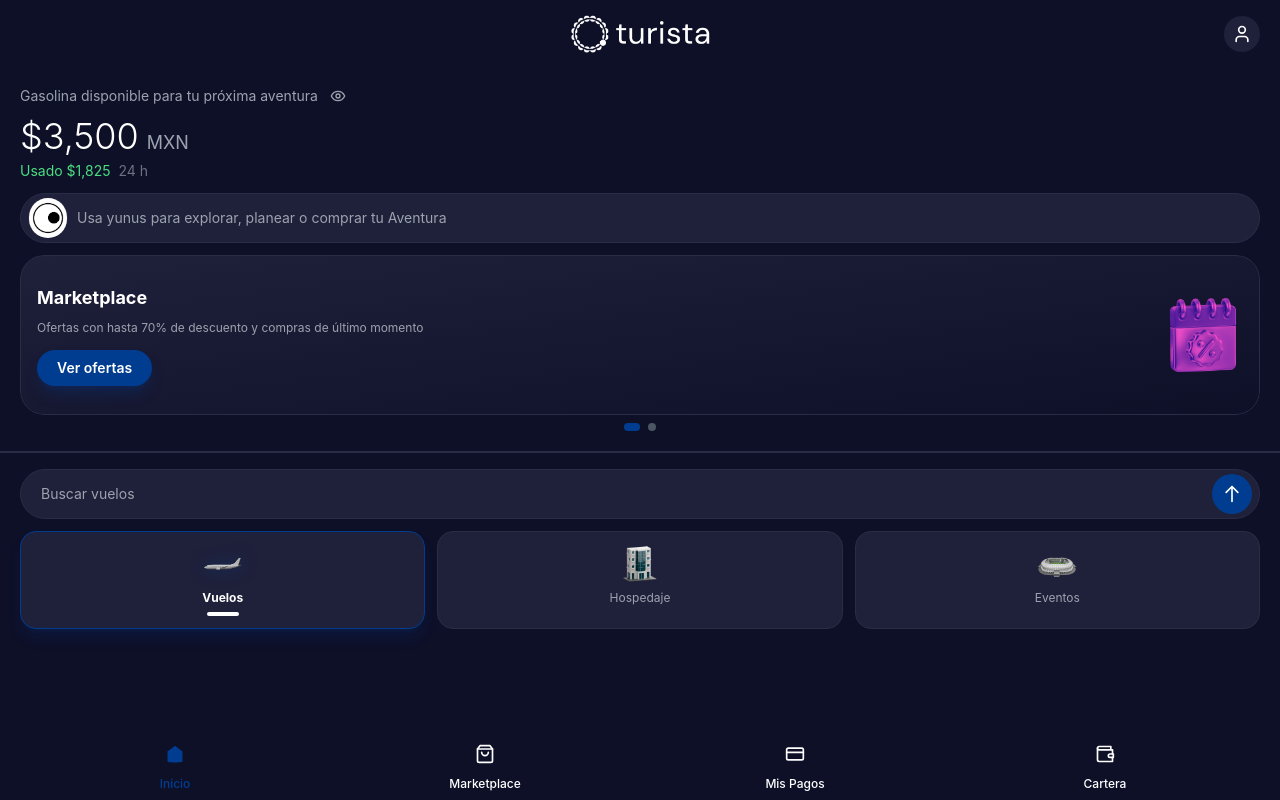
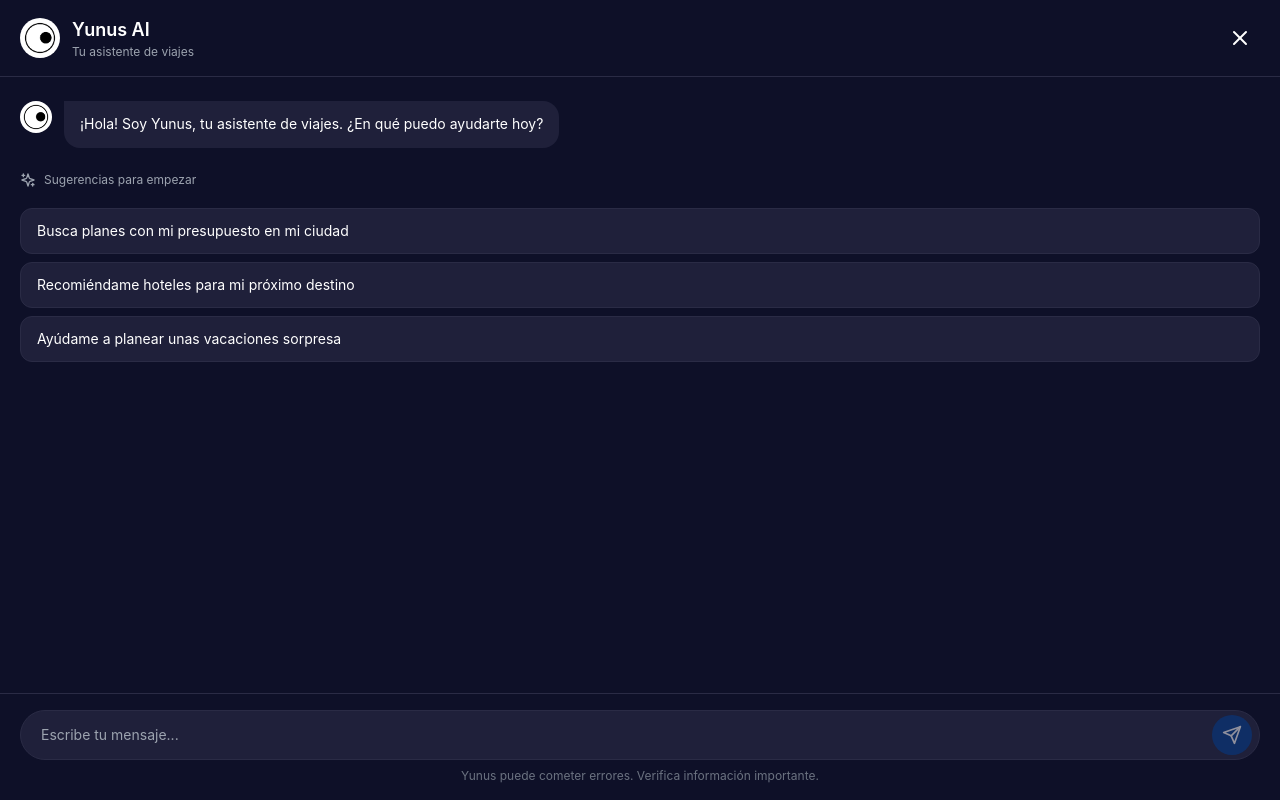
Before and after one commit to Rene-Nun/Pagox_proto_ux, a Next.js app: page / in a window 1280 px wide. Both pictures are taken after a click on the button "Usa yunus para explorar, planear o comprar tu Aventura". Built offline with nearby package versions, Linux system fonts and the light colour scheme.

Commit message:
Actualizar HomeScreen.tsx

```diff
--- a/app/components/screens/HomeScreen.tsx
+++ b/app/components/screens/HomeScreen.tsx
@@ -1,7 +1,7 @@
 import { useState, useEffect } from 'react'
 import MobileContainer from '../MobileContainer'
 import Header from '../Header'
-import { Calendar, CreditCard, ChevronRight, TrendingUp, Eye, EyeOff, X } from 'lucide-react'
+import { Calendar, CreditCard, ChevronRight, TrendingUp, Eye, EyeOff, X, Send, Sparkles } from 'lucide-react'
 
 interface HomeScreenProps {
   onNavigate: (screen: string, tab?: string) => void
@@ -14,7 +14,9 @@ export default function HomeScreen({ onNavigate, activeTab }: HomeScreenProps) {
   const [selectedTab, setSelectedTab] = useState<TabType>('flights')
   const [showBalance, setShowBalance] = useState(true)
   const [showFinanceModal, setShowFinanceModal] = useState(false)
+  const [showYunusChat, setShowYunusChat] = useState(false)
   const [currentCardIndex, setCurrentCardIndex] = useState(0)
+  const [chatInput, setChatInput] = useState('')
 
   // Auto-cambio de cards cada 3 segundos
   useEffect(() => {
@@ -49,6 +51,12 @@ export default function HomeScreen({ onNavigate, activeTab }: HomeScreenProps) {
     }
   }
 
+  const quickPrompts = [
+    "Busca planes con mi presupuesto en mi ciudad",
+    "Recomiéndame hoteles para mi próximo destino",
+    "Ayúdame a planear unas vacaciones sorpresa"
+  ]
+
   return (
     <MobileContainer className="bg-[#0e1028]">
       <style jsx>{`
@@ -59,6 +67,9 @@ export default function HomeScreen({ onNavigate, activeTab }: HomeScreenProps) {
           display: none;
         }
         .modal-scroll::-webkit-scrollbar {
+          display: none;
+        }
+        .chat-scroll::-webkit-scrollbar {
           display: none;
         }
         @keyframes gradient {
@@ -104,7 +115,7 @@ export default function HomeScreen({ onNavigate, activeTab }: HomeScreenProps) {
         <div className="bg-[#0e1028]">
 
           {/* Saldo Total */}
-          <div className="px-5 pt-4 pb-3">
+          <div className="px-5 pt-5 pb-5">
             <div className="flex items-center gap-2 mb-2">
               <h3 className="text-sm text-gray-400">Gasolina disponible para tu próxima aventura</h3>
               <button
@@ -131,9 +142,10 @@ export default function HomeScreen({ onNavigate, activeTab }: HomeScreenProps) {
           </div>
 
           {/* Barra de Yunus AI */}
-          <div className="px-5 pb-3">
+          <div className="px-5 pb-5">
             <div className="relative">
               <button
+                onClick={() => setShowYunusChat(true)}
                 className="w-full bg-[#1f203a] rounded-full pl-14 pr-5 py-3.5 border border-[#2a2b45] hover:border-[#003d90] transition-all text-left"
               >
                 <span className="text-gray-400 text-sm overflow-hidden whitespace-nowrap block">
@@ -151,7 +163,7 @@ export default function HomeScreen({ onNavigate, activeTab }: HomeScreenProps) {
           </div>
 
           {/* CARDS ESTILO CAMPAÑA - AUTO CARRUSEL */}
-          <div className="px-5 pb-1">
+          <div className="px-5 pb-2">
             <div className="relative overflow-hidden rounded-3xl">
               <div
                 className="flex transition-transform duration-500 ease-in-out"
@@ -159,16 +171,16 @@ export default function HomeScreen({ onNavigate, activeTab }: HomeScreenProps) {
               >
                 {/* Card Marketplace */}
                 <div className="w-full flex-shrink-0">
-                  <div className="bg-gradient-to-br from-[#1f203a] to-[#0e1028] rounded-3xl p-4 border border-[#2a2b45] shadow-xl h-[160px] flex items-center">
+                  <div className="bg-gradient-to-br from-[#1f203a] to-[#0e1028] rounded-3xl p-5 border border-[#2a2b45] shadow-xl h-[170px] flex items-center">
                     <div className="flex items-center justify-between w-full">
                       <div className="flex-1 pr-3">
-                        <h3 className="text-lg font-bold text-white mb-1.5">Marketplace</h3>
-                        <p className="text-xs text-gray-400 leading-relaxed mb-3">
+                        <h3 className="text-lg font-bold text-white mb-2">Marketplace</h3>
+                        <p className="text-xs text-gray-400 leading-relaxed mb-4">
                           Ofertas con hasta 70% de descuento y compras de último momento
                         </p>
                         <button
                           onClick={() => onNavigate('marketplace', 'marketplace')}
-                          className="bg-[#003d90] text-white px-5 py-2 rounded-full font-semibold text-sm hover:bg-[#0051c7] transition-all shadow-lg shadow-[#003d90]/30"
+                          className="bg-[#003d90] text-white px-6 py-3 rounded-full font-semibold text-sm hover:bg-[#0051c7] transition-all shadow-lg shadow-[#003d90]/30"
                         >
                           Ver ofertas
                         </button>
@@ -186,16 +198,16 @@ export default function HomeScreen({ onNavigate, activeTab }: HomeScreenProps) {
 
                 {/* Card Finanzas */}
                 <div className="w-full flex-shrink-0 pl-5">
-                  <div className="bg-gradient-to-br from-[#1f203a] to-[#0e1028] rounded-3xl p-4 border border-[#2a2b45] shadow-xl h-[160px] flex items-center">
+                  <div className="bg-gradient-to-br from-[#1f203a] to-[#0e1028] rounded-3xl p-5 border border-[#2a2b45] shadow-xl h-[170px] flex items-center">
                     <div className="flex items-center justify-between w-full">
                       <div className="flex-1 pr-3">
-                        <h3 className="text-lg font-bold text-white mb-1.5">Pagos y Finanzas</h3>
-                        <p className="text-xs text-gray-400 leading-relaxed mb-3">
+                        <h3 className="text-lg font-bold text-white mb-2">Pagos y Finanzas</h3>
+                        <p className="text-xs text-gray-400 leading-relaxed mb-4">
                           Consulta tu próximo pago, revisa tus planes activos y conoce tu Score Turista
                         </p>
                         <button
                           onClick={() => setShowFinanceModal(true)}
-                          className="bg-[#003d90] text-white px-5 py-2 rounded-full font-semibold text-sm hover:bg-[#0051c7] transition-all shadow-lg shadow-[#003d90]/30"
+                          className="bg-[#003d90] text-white px-6 py-3 rounded-full font-semibold text-sm hover:bg-[#0051c7] transition-all shadow-lg shadow-[#003d90]/30"
                         >
                           Ver detalles
                         </button>
@@ -214,7 +226,7 @@ export default function HomeScreen({ onNavigate, activeTab }: HomeScreenProps) {
             </div>
 
             {/* Indicadores de página */}
-            <div className="flex justify-center gap-2 mt-2">
+            <div className="flex justify-center gap-2 mt-3">
               <button
                 onClick={() => setCurrentCardIndex(0)}
                 className={`w-2 h-2 rounded-full transition-all ${
@@ -231,12 +243,12 @@ export default function HomeScreen({ onNavigate, activeTab }: HomeScreenProps) {
           </div>
 
           {/* SEPARADOR DE BORDE A BORDE */}
-          <div className="py-4">
+          <div className="py-5">
             <div className="w-full h-0.5 bg-[#2a2b45]"></div>
           </div>
 
           {/* Search Bar - Botón azul */}
-          <div className="px-5 pb-3">
+          <div className="px-5 pb-4">
             <div className="relative">
               <input
                 type="text"
@@ -345,6 +357,98 @@ export default function HomeScreen({ onNavigate, activeTab }: HomeScreenProps) {
         </div>
       </div>
 
+      {/* MODAL DE CHAT YUNUS */}
+      {showYunusChat && (
+        <>
+          {/* Backdrop oscuro */}
+          <div
+            className="modal-backdrop fixed inset-0 bg-black bg-opacity-50 z-40"
+            onClick={() => setShowYunusChat(false)}
+          />
+
+          {/* Contenido del chat - PANTALLA COMPLETA */}
+          <div className="modal-content fixed inset-0 bg-[#0e1028] z-50 flex flex-col">
+
+            {/* Header del chat */}
+            <div className="flex items-center justify-between px-5 py-4 border-b border-[#2a2b45]">
+              <div className="flex items-center gap-3">
+                <img
+                  src="/images/yunus.png"
+                  alt="Yunus"
+                  className="w-10 h-10 rounded-full object-cover"
+                />
+                <div>
+                  <h2 className="text-lg font-semibold text-white">Yunus AI</h2>
+                  <p className="text-xs text-gray-400">Tu asistente de viajes</p>
+                </div>
+              </div>
+              <button
+                onClick={() => setShowYunusChat(false)}
+                className="p-2 hover:bg-[#1f203a] rounded-full transition-colors"
+              >
+                <X className="w-6 h-6 text-white" />
+              </button>
+            </div>
+
+            {/* Área de mensajes */}
+            <div className="flex-1 overflow-y-auto px-5 py-6 chat-scroll" style={{ scrollbarWidth: 'none', msOverflowStyle: 'none' }}>
+              {/* Mensaje de bienvenida */}
+              <div className="flex items-start gap-3 mb-6">
+                <img
+                  src="/images/yunus.png"
+                  alt="Yunus"
+                  className="w-8 h-8 rounded-full object-cover flex-shrink-0"
+                />
+                <div className="bg-[#1f203a] rounded-2xl rounded-tl-none px-4 py-3 max-w-[80%]">
+                  <p className="text-sm text-white leading-relaxed">
+                    ¡Hola! Soy Yunus, tu asistente de viajes. ¿En qué puedo ayudarte hoy?
+                  </p>
+                </div>
+              </div>
+
+              {/* Sugerencias rápidas */}
+              <div className="space-y-2 mb-6">
+                <p className="text-xs text-gray-400 mb-3 flex items-center gap-2">
+                  <Sparkles className="w-4 h-4" />
+                  Sugerencias para empezar
+                </p>
+                {quickPrompts.map((prompt, index) => (
+                  <button
+                    key={index}
+                    onClick={() => setChatInput(prompt)}
+                    className="w-full bg-[#1f203a] hover:bg-[#2a2b45] border border-[#2a2b45] hover:border-[#003d90] rounded-xl px-4 py-3 text-left transition-all"
+                  >
+                    <p className="text-sm text-white">{prompt}</p>
+                  </button>
+                ))}
+              </div>
+            </div>
+
+            {/* Input de mensaje */}
+            <div className="border-t border-[#2a2b45] px-5 py-4">
+              <div className="relative">
+                <input
+                  type="text"
+                  value={chatInput}
+                  onChange={(e) => setChatInput(e.target.value)}
+                  placeholder="Escribe tu mensaje..."
+                  className="w-full bg-[#1f203a] rounded-full px-5 py-3.5 pr-14 text-white placeholder-gray-400 text-sm focus:outline-none focus:ring-2 focus:ring-[#003d90] border border-[#2a2b45]"
+                />
+                <button
+                  className="absolute right-2 top-1/2 -translate-y-1/2 w-10 h-10 bg-[#003d90] rounded-full flex items-center justify-center hover:bg-[#0051c7] transition-colors disabled:opacity-50 disabled:cursor-not-allowed"
+                  disabled={!chatInput.trim()}
+                >
+                  <Send className="w-5 h-5 text-white" />
+                </button>
+              </div>
+              <p className="text-xs text-gray-500 mt-2 text-center">
+                Yunus puede cometer errores. Verifica información importante.
+              </p>
+            </div>
+          </div>
+        </>
+      )}
+
       {/* MODAL / BOTTOM SHEET DE FINANZAS */}
       {showFinanceModal && (
         <>
```
